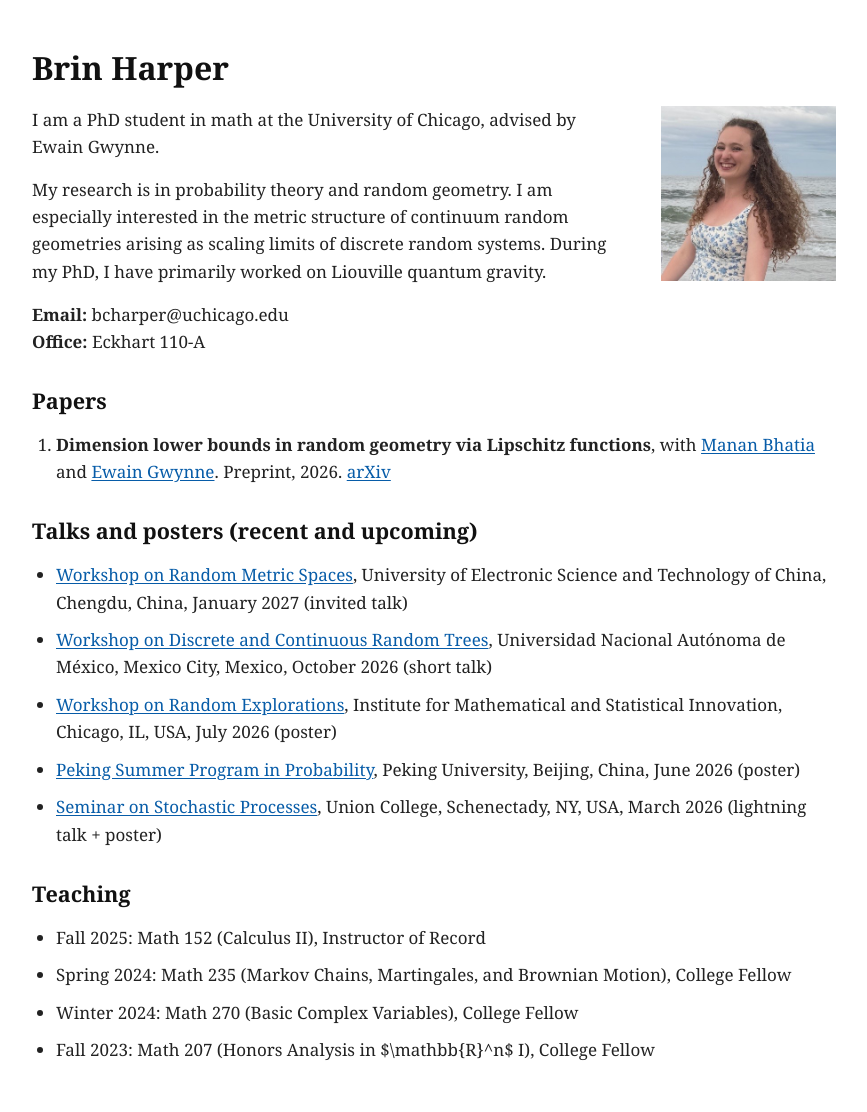
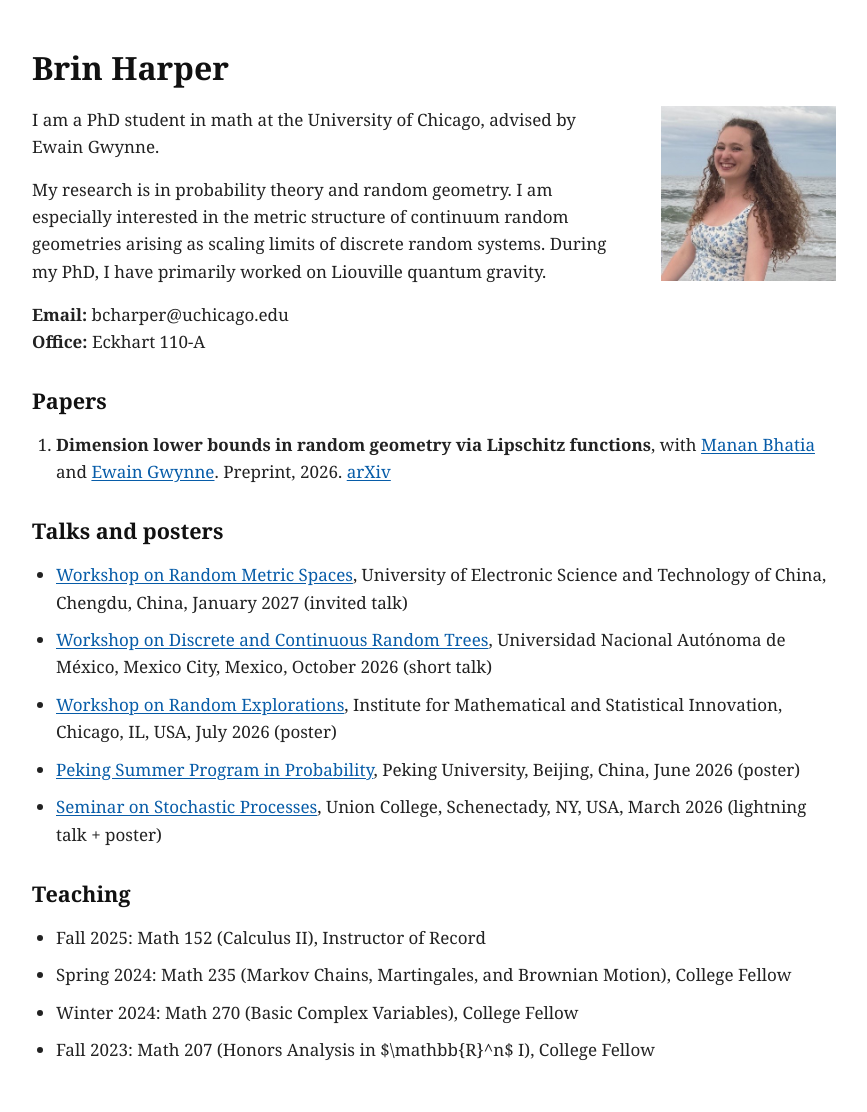
Before and after one commit to brinharper/brinharper.github.io, a Jekyll site: the page built from index.md, in a window 1280 px wide. Shown: the whole page, without its empty margins (206-1073 px from the left). Built offline with Jekyll 4.4.1, drawn with Linux system fonts in a browser that asks for light colours; a script that is not in the unit is left out.

Commit message:
Update index.md

```diff
--- a/index.md
+++ b/index.md
@@ -21,7 +21,7 @@ My research is in probability theory and random geometry. I am especially intere
 1. **Dimension lower bounds in random geometry via Lipschitz functions**, with [Manan Bhatia](https://mananbhatia1701.github.io/manan/) and [Ewain Gwynne](https://math.uchicago.edu/~ewain/). Preprint, 2026.
    [arXiv](https://arxiv.org/pdf/2606.10496)
 
-## Talks and posters (recent and upcoming)
+## Talks and posters
 
  - [Workshop on Random Metric Spaces](https://www.math.uestc.edu.cn/info/1252/10320.htm), University of Electronic Science and Technology of China, Chengdu, China, January 2027 (invited talk)
  - [Workshop on Discrete and Continuous Random Trees](https://randomtrees.matem.unam.mx/), Universidad Nacional Autónoma de México, Mexico City, Mexico, October 2026 (short talk)
```
